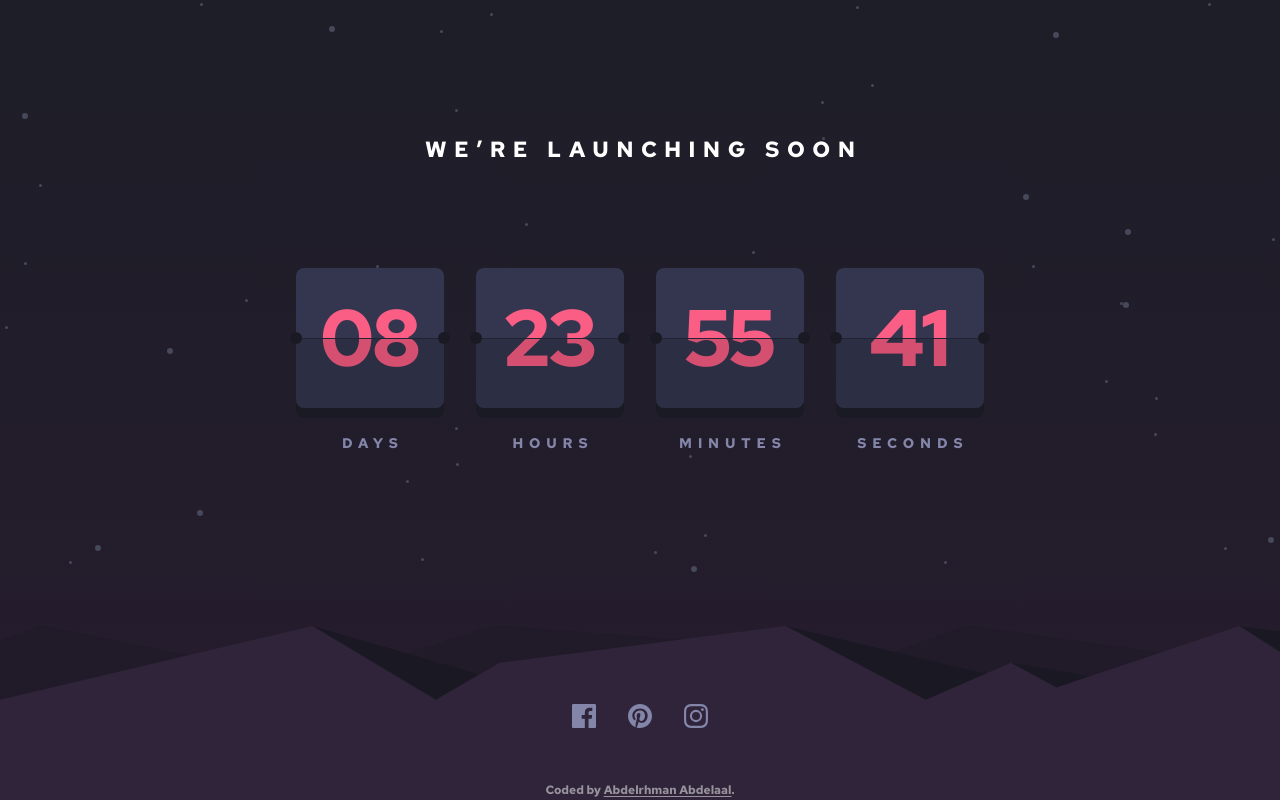
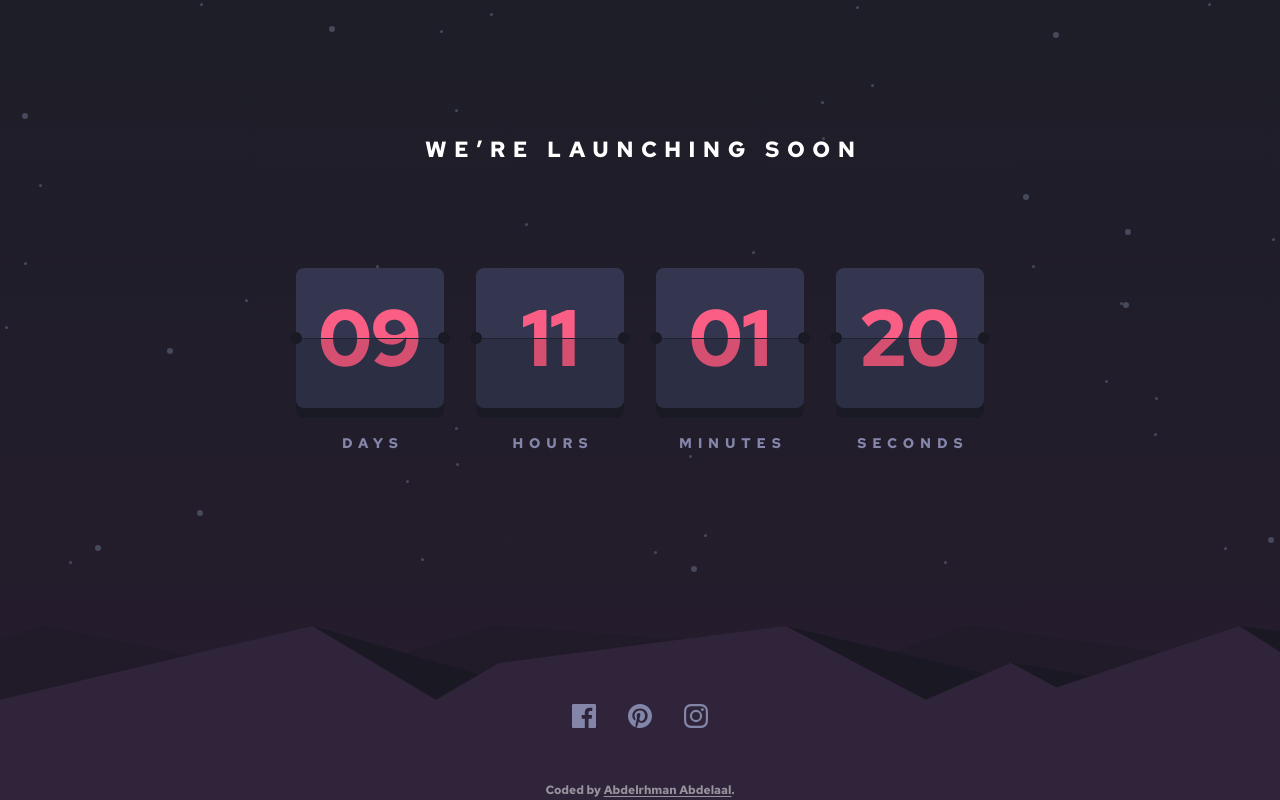
Before and after one commit to MrBlackvanta/launch-countdown-timer, a Next.js app: page / in a window 1280 px wide. Built offline with nearby package versions, Linux system fonts and the light colour scheme.

Commit message:
Implement countdown functionality with dynamic time calculation; refactor Countdown component and add useCountdown hook

```diff
--- a/src/app/page.tsx
+++ b/src/app/page.tsx
@@ -1,6 +1,7 @@
 import { Countdown } from "@/components/countdown";
 import { SiteFooter } from "@/components/layout";
 import { NightSky } from "@/components/scenery";
+import { buildTime } from "@/lib";
 
 export default function Home() {
   return (
@@ -10,7 +11,7 @@ export default function Home() {
         <h1 className="text-heading v-tracked-heading md:text-heading-md text-center uppercase">
           We’re launching soon
         </h1>
-        <Countdown />
+        <Countdown renderedAt={buildTime} />
       </main>
       <SiteFooter />
     </>
--- a/src/components/countdown/countdown.tsx
+++ b/src/components/countdown/countdown.tsx
@@ -1,23 +1,44 @@
+"use client";
+
+import type { Remaining } from "@/lib";
+
 import FlipCard from "./flip-card";
+import { useCountdown } from "./use-countdown";
 
-const units = [
-  { label: "Days", value: 8 },
-  { label: "Hours", value: 23 },
-  { label: "Minutes", value: 55 },
-  { label: "Seconds", value: 41 },
-];
+type CountdownProps = {
+  renderedAt: number;
+};
 
-export default function Countdown() {
+const units: (keyof Remaining)[] = ["days", "hours", "minutes", "seconds"];
+
+function spoken(remaining: Remaining) {
+  const [days, hours, minutes, seconds] = units.map((unit) => {
+    const value = remaining[unit];
+
+    return `${value} ${value === 1 ? unit.slice(0, -1) : unit}`;
+  });
+
+  return `${days}, ${hours}, ${minutes} and ${seconds} until launch.`;
+}
+
+export default function Countdown({ renderedAt }: CountdownProps) {
+  const remaining = useCountdown(renderedAt);
+
   return (
-    <ul role="list" className="grid grid-cols-4 gap-4 md:gap-8">
-      {units.map(({ label, value }) => (
-        <li key={label} className="grid gap-2.25 md:gap-4">
-          <FlipCard value={value} />
-          <p className="text-label v-tracked-label md:text-label-md text-muted text-center uppercase">
-            {label}
-          </p>
-        </li>
-      ))}
-    </ul>
+    <>
+      <p role="timer" className="sr-only">
+        {spoken(remaining)}
+      </p>
+      <ul aria-hidden="true" className="grid grid-cols-4 gap-4 md:gap-8">
+        {units.map((unit) => (
+          <li key={unit} className="grid gap-2.25 md:gap-4">
+            <FlipCard value={remaining[unit]} />
+            <p className="text-label v-tracked-label md:text-label-md text-muted text-center uppercase">
+              {unit}
+            </p>
+          </li>
+        ))}
+      </ul>
+    </>
   );
 }
--- a/src/components/countdown/flip-card.tsx
+++ b/src/components/countdown/flip-card.tsx
@@ -14,10 +14,7 @@ export default function FlipCard({ value }: FlipCardProps) {
           </span>
         </div>
         <div className="bg-card-shade relative h-1/2 overflow-clip rounded-b-sm md:rounded-b-lg">
-          <span
-            aria-hidden="true"
-            className="text-digit v-tracked-digit md:text-digit-md text-accent-shade absolute inset-x-0 top-0 -translate-y-1/2 text-center"
-          >
+          <span className="text-digit v-tracked-digit md:text-digit-md text-accent-shade absolute inset-x-0 top-0 -translate-y-1/2 text-center">
             {digits}
           </span>
         </div>
--- /dev/null
+++ b/src/components/countdown/use-countdown.ts
@@ -0,0 +1,45 @@
+"use client";
+
+import { remainingAt, type Remaining } from "@/lib";
+import { useSyncExternalStore } from "react";
+
+const listeners = new Set<() => void>();
+
+let currentSecond = Math.floor(Date.now() / 1000);
+let timer: ReturnType<typeof setTimeout> | undefined;
+
+function tick() {
+  currentSecond = Math.floor(Date.now() / 1000);
+  scheduleTick();
+
+  for (const listener of listeners) listener();
+}
+
+function scheduleTick() {
+  timer = setTimeout(tick, 1000 - (Date.now() % 1000));
+}
+
+function subscribe(listener: () => void) {
+  listeners.add(listener);
+  if (listeners.size === 1) {
+    currentSecond = Math.floor(Date.now() / 1000);
+    scheduleTick();
+  }
+
+  return () => {
+    listeners.delete(listener);
+    if (listeners.size === 0) clearTimeout(timer);
+  };
+}
+
+function getSnapshot() {
+  return currentSecond;
+}
+
+export function useCountdown(renderedAt: number): Remaining {
+  const second = useSyncExternalStore(subscribe, getSnapshot, () =>
+    Math.floor(renderedAt / 1000),
+  );
+
+  return remainingAt(second);
+}
--- /dev/null
+++ b/src/lib/build-time.ts
@@ -0,0 +1 @@
+export const buildTime = Date.now();
--- /dev/null
+++ b/src/lib/index.ts
@@ -0,0 +1,2 @@
+export * from "./build-time";
+export * from "./launch";
--- /dev/null
+++ b/src/lib/launch.ts
@@ -0,0 +1,30 @@
+export type Remaining = {
+  days: number;
+  hours: number;
+  minutes: number;
+  seconds: number;
+};
+
+const perMinute = 60;
+const perHour = 60 * perMinute;
+const perDay = 24 * perHour;
+const perCycle = 14 * perDay;
+
+const firstLaunch = Date.UTC(2026, 0, 1) / 1000;
+
+function nextLaunch(second: number) {
+  const elapsedCycles = Math.floor((second - firstLaunch) / perCycle);
+
+  return firstLaunch + (elapsedCycles + 1) * perCycle;
+}
+
+export function remainingAt(second: number): Remaining {
+  const total = nextLaunch(second) - second;
+
+  return {
+    days: Math.floor(total / perDay),
+    hours: Math.floor(total / perHour) % 24,
+    minutes: Math.floor(total / perMinute) % 60,
+    seconds: total % 60,
+  };
+}
```
